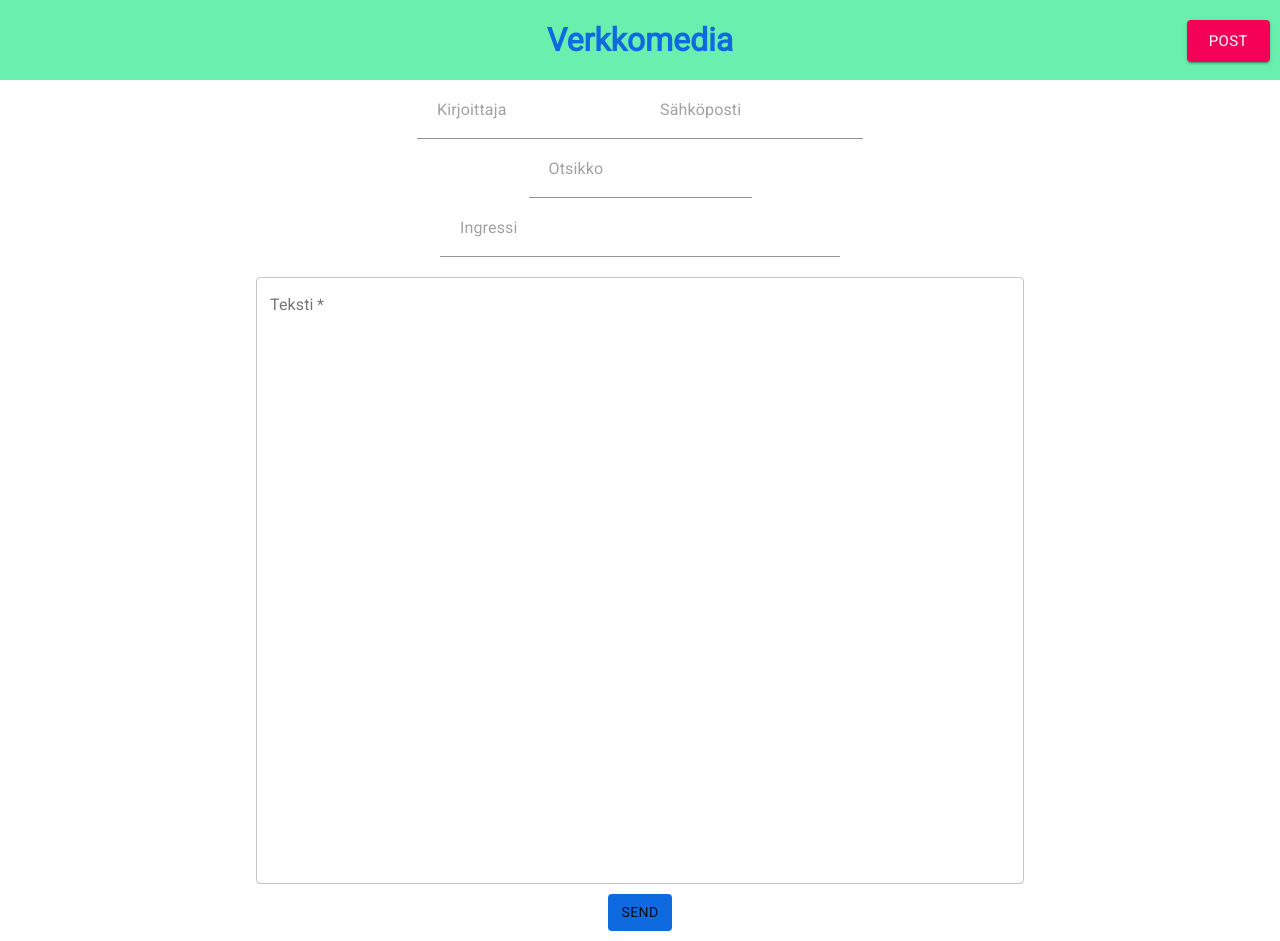
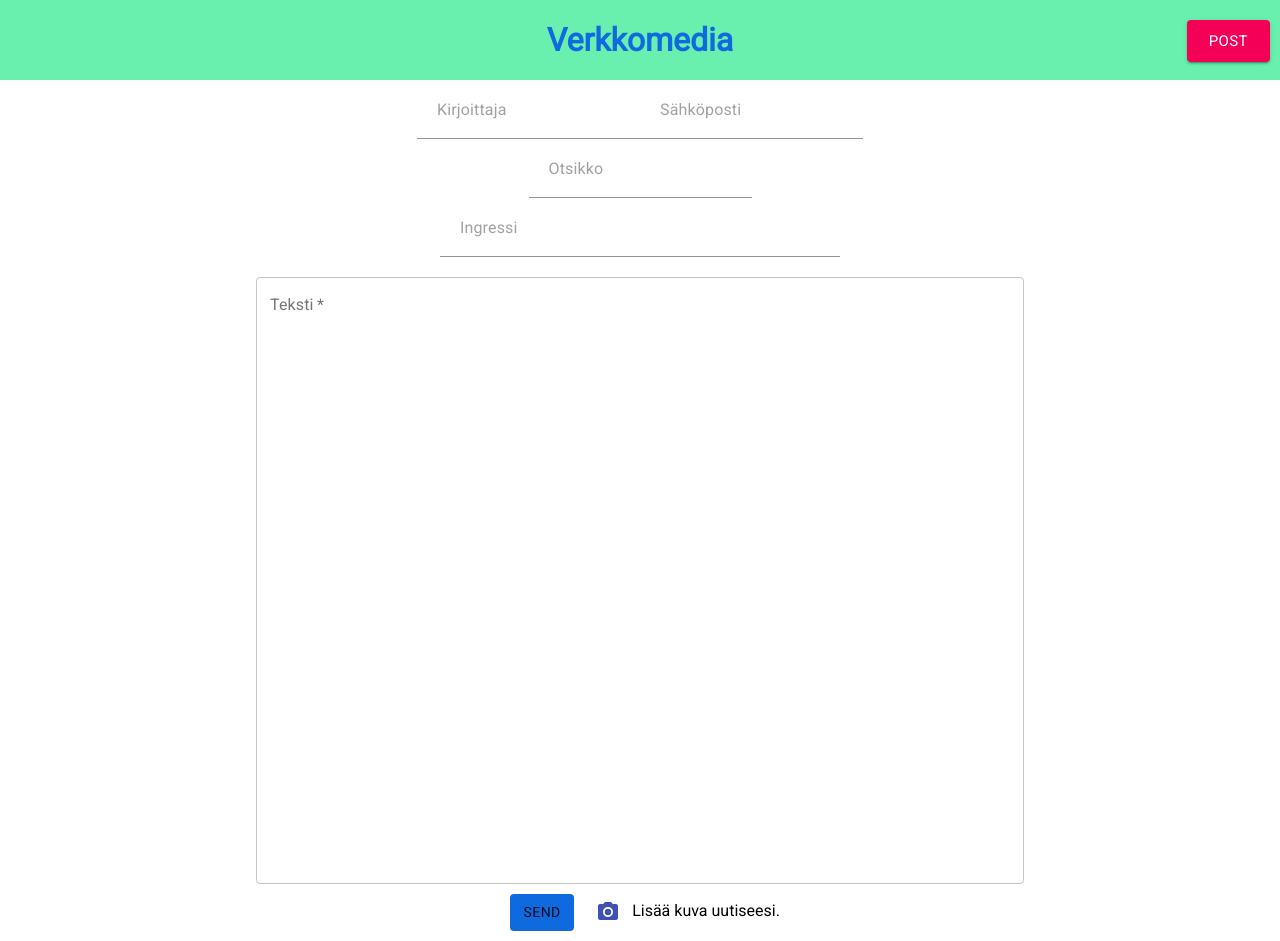
Before and after one commit to nuksuli/verkkomedia, a React (Create React App) app in the folder frontend/: page /post in a window 1280 px wide. Built offline with nearby package versions, Linux system fonts and the light colour scheme; no server answers.

Commit message:
Image adding added

```diff
--- a/frontend/package.json
+++ b/frontend/package.json
@@ -4,6 +4,7 @@
   "private": true,
   "dependencies": {
     "@material-ui/core": "^4.11.0",
+    "@material-ui/icons": "^4.9.1",
     "axios": "^0.21.0",
     "cra-template": "1.0.3",
     "dotenv": "^8.2.0",
--- a/frontend/src/components/PostPage.css
+++ b/frontend/src/components/PostPage.css
@@ -23,3 +23,6 @@
     margin: 10px;
     background-color: #106adf;
 }
+.disabledInput {
+    display: none;
+}
--- a/frontend/src/components/PostPage.js
+++ b/frontend/src/components/PostPage.js
@@ -3,6 +3,9 @@ import { Input, TextField, Button } from '@material-ui/core';
 import "./PostPage.css"
 import { useState } from 'react'
 import axios from 'axios'
+import PhotoCamera from '@material-ui/icons/PhotoCamera';
+import IconButton from '@material-ui/core/IconButton';
+
 
 
 const PostPage = () => {
@@ -16,6 +19,8 @@ const PostPage = () => {
     const [error, setError] = useState({
         email: false
     })
+    const [image, setImage] = useState([])
+    console.log(image.length)
 
     const handleChange = (event) => {
         const value = event.target.value
@@ -24,7 +29,6 @@ const PostPage = () => {
             ...data,
             [name]: value
         })
-        console.log(data)
         if (name === "email") {
             if (value.match(/^(([^<>()\[\]\\.,;:\s@"]+(\.[^<>()\[\]\\.,;:\s@"]+)*)|(".+"))@((\[[0-9]{1,3}\.[0-9]{1,3}\.[0-9]{1,3}\.[0-9]{1,3}])|(([a-zA-Z\-0-9]+\.)+[a-zA-Z]{2,}))$/)) {
                 setError({
@@ -41,7 +45,28 @@ const PostPage = () => {
 
         }
     }
+    const handleImage = (event) => {
+        const image = event.target.files[0]
+        console.log(image.name)
+        setImage(image)
+    }
 
+    const InputText = () => {
+        if (image.length === 0) {
+            return (
+                <label>
+                    Lisää kuva uutiseesi.
+                </label>
+            )
+        }
+        else {
+            return (
+                <label>
+                    Kuva "{image.name}" lisätty
+                </label>
+            )
+        }
+    }
     const handlePost = (event) => {
         event.preventDefault()
         axios
@@ -105,8 +130,22 @@ const PostPage = () => {
                 >
                     SEND
                 </Button>
+                <input
+                    required
+                    className="disabledInput"
+                    accept="image/*"
+                    id="icon-button-file"
+                    type="file"
+                    onChange={handleImage}
+                />
+                <label htmlFor="icon-button-file">
+                    <IconButton color="primary" aria-label="upload picture" component="span">
+                        <PhotoCamera />
+                    </IconButton>
+                </label>
+                <InputText />
             </form>
-        </div>
+        </div >
     )
 }
 
```
Also changed, not shown: 1 other file (tests, documents, lock files or other folders).
